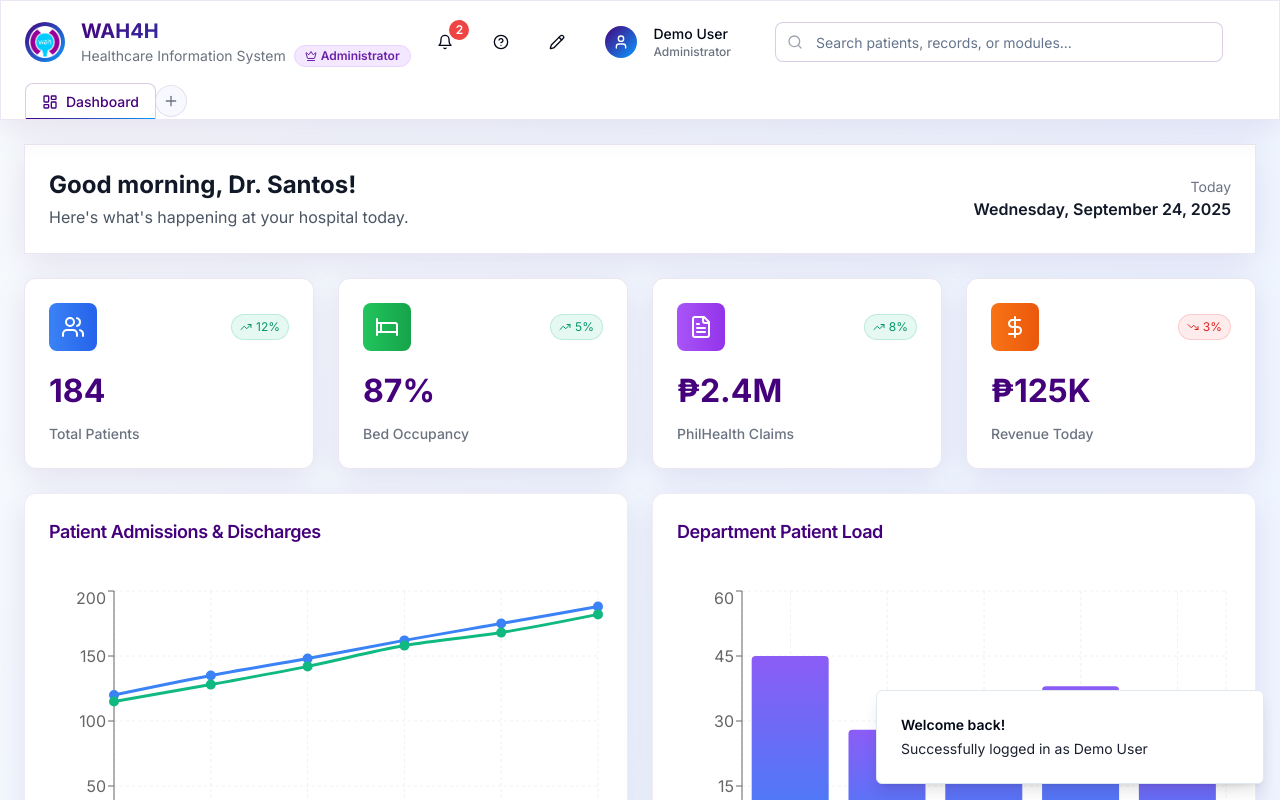
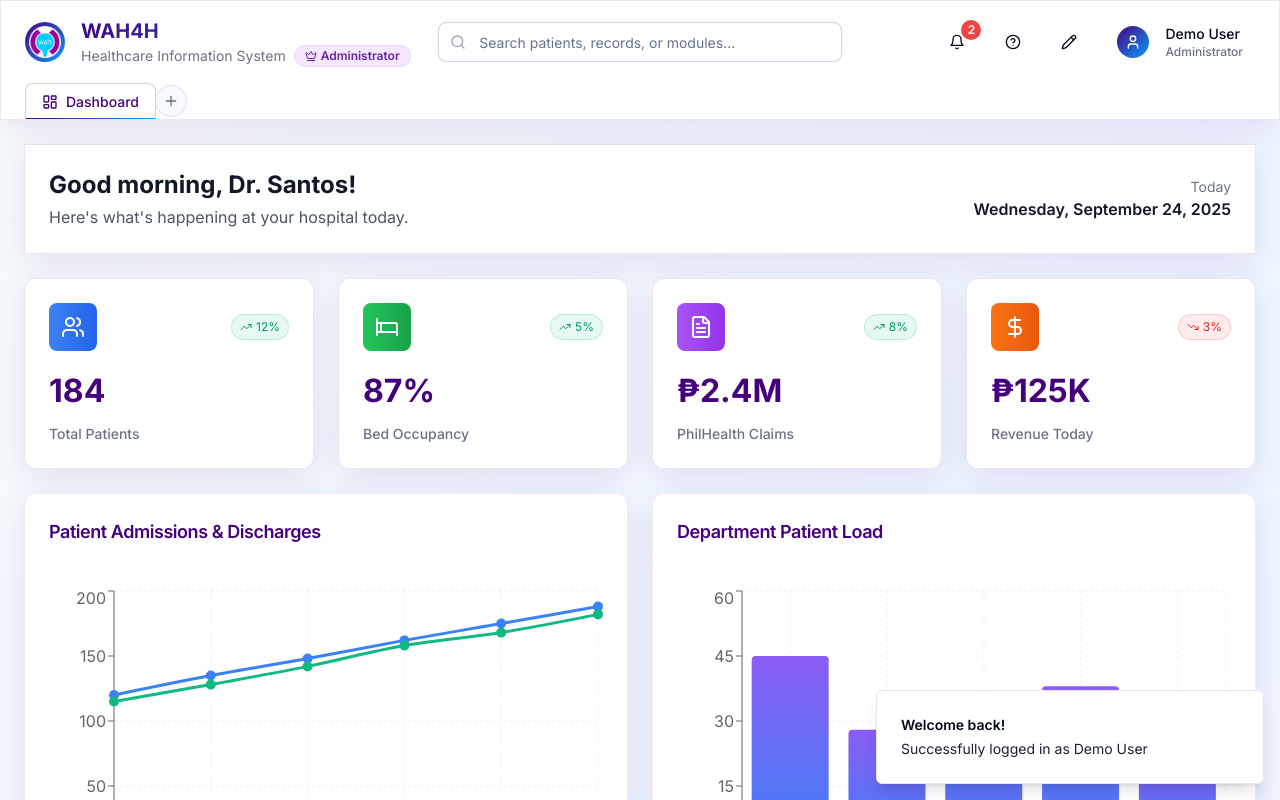
Before and after one commit to ken2-101/v2APC_2025_2026_T1_SS231_G04-WAH-for-Hospitals-WAH4H, a React (Vite) app in the folder Frontend/wah4hospitals-clinic-hub-79-main/: page /login in a window 1280 px wide. Both pictures are taken after a click on the button "Try Demo Account". Shown: the top 800 px of the page. Built offline with nearby package versions, Linux system fonts and the light colour scheme.

Commit message:
change header UI layout
In desktop view: switch places of profile and search bar

```diff
--- a/Frontend/wah4hospitals-clinic-hub-79-main/src/components/layout/ModernLayout.tsx
+++ b/Frontend/wah4hospitals-clinic-hub-79-main/src/components/layout/ModernLayout.tsx
@@ -191,11 +191,11 @@ const ModernLayout: React.FC<ModernLayoutProps> = ({
     <div className="min-h-screen bg-gradient-to-br from-slate-50 via-blue-50 to-indigo-50">
       {/* Header */}
       <header className="glass-card border-b border-white/20 sticky top-0 z-40">
-        <div className="px-6 py-4 flex flex-col md:flex-row md:items-center md:justify-between">
+        {/* Grid Container: 3 columns on desktop, 2x2 on mobile */}
+        <div className="px-6 py-4 grid grid-cols-2 gap-2.5 sm:grid-cols-[1fr_1fr_1fr] items-center">
 
-    {/* Row 1: Logo/Title (left) + Right Actions */}
-    <div className="flex items-center justify-between w-full">
-      {/* Logo + Title */}
+          {/* Item 1: Logo + Title (grid area: one) */}
+          <div className="col-start-1 col-end-2 row-start-1 row-end-2 sm:col-start-1 sm:col-end-2">
             <div className="flex items-center space-x-4">
               <div className="w-10 h-10 gradient-primary rounded-full flex items-center justify-center">
                 <img src="/wah_logo.png" alt="WAH4Hospitals Logo" className="w-8 h-8" />
@@ -211,8 +211,21 @@ const ModernLayout: React.FC<ModernLayoutProps> = ({
                 </div>
               </div>
             </div>
+          </div>
 
-      {/* Right Actions */}
+          {/* Item 2: Search Bar (grid area: two - spans 2 cols on mobile, center col on desktop) */}
+          <div className="col-start-1 col-end-3 row-start-2 row-end-3 sm:col-start-2 sm:col-end-3 sm:row-start-1 sm:row-end-2">
+            <div className="relative">
+              <Search className="absolute left-3 top-1/2 -translate-y-1/2 text-gray-400 w-4 h-4" />
+              <Input
+                placeholder="Search patients, records, or modules..."
+                className="pl-10 input-modern w-full"
+              />
+            </div>
+          </div>
+
+          {/* Item 3: Right Actions (grid area: three) */}
+          <div className="col-start-2 col-end-3 row-start-1 row-end-2 sm:col-start-3 sm:col-end-4 flex items-center justify-end">
             <div className="flex items-center space-x-4">
               {/* Notifications */}
               <DropdownMenu>
@@ -310,17 +323,6 @@ const ModernLayout: React.FC<ModernLayoutProps> = ({
               </DropdownMenu>
             </div>
           </div>
-
-    {/* Row 2: Search Bar (full width on mobile, inline on desktop) */}
-    <div className="w-full mt-3 md:mt-0 md:max-w-md md:mx-8">
-      <div className="relative">
-        <Search className="absolute left-3 top-1/2 -translate-y-1/2 text-gray-400 w-4 h-4" />
-        <Input
-          placeholder="Search patients, records, or modules..."
-          className="pl-10 input-modern w-full"
-        />
-      </div>
-    </div>
         </div>
 
         {/* Chrome-style Tab Navigation */}
```
Lines whose indentation alone changed are shown as unchanged.
